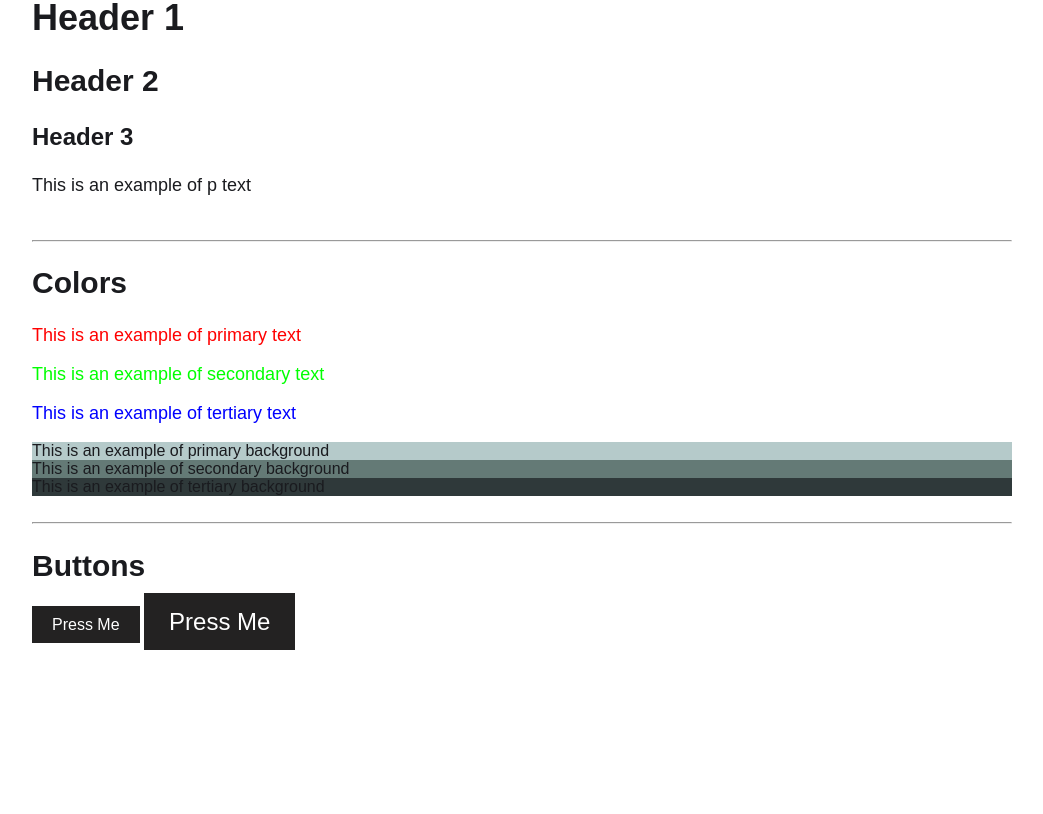
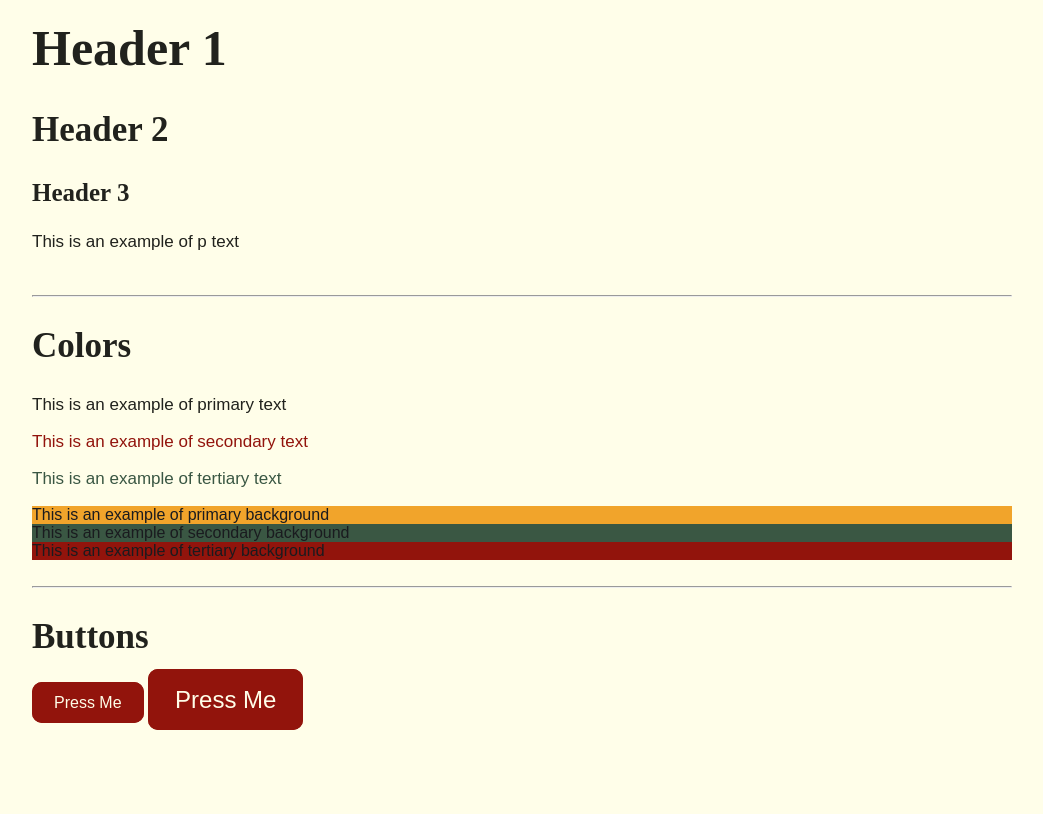
Before and after one commit to EHB-MCT/fullprojects1-ugent-ugent4, a plain HTML site: page Sprint 1/Styleguides/Styleguide 3/index.html in a window 1280 px wide. Shown: the part 709-1523 px from the top of the page, without its empty margins (168-1211 px from the left). Before the commit the page ends 1445 px from the top, so only its background shows below. Drawn offline with Linux system fonts and the light colour scheme; a web font is replaced by a local one.

Commit message:
Made buttons, fonts and colours for the third styleguide

```diff
--- a/Sprint 1/Styleguides/Styleguide 3/index.html
+++ b/Sprint 1/Styleguides/Styleguide 3/index.html
@@ -7,10 +7,11 @@
     <meta name="viewport" content="width=device-width, initial-scale=1.0">
     <title>StyleGuide template</title>
     <link rel="stylesheet" href="style.css">
+    <link rel="stylesheet" href="https://use.typekit.net/mno2khj.css">
 </head>
 
 <body>
-    <div class="bg-soft-gray">
+    <div class="bg-blue">
         <div class="center-text">
             <h1>Style Guide</h1>
             <p>Testing the limits</p>
@@ -21,7 +22,6 @@
         <div class="outlined-text">
             <h2>Fonts</h2>
             <p>This is an example of the primary font.</p>
-            <p><span class="fontSecondary">This is an example of the secondary font.</span></p>
             <br>
 
             <hr>
--- a/Sprint 1/Styleguides/Styleguide 3/style.css
+++ b/Sprint 1/Styleguides/Styleguide 3/style.css
@@ -1,53 +1,73 @@
     /* Define font styles */
     body {
       margin: 0px;
-        font-family: Montserrat, sans-serif;
+      color: #21221D;
+      font-family: ff-tisa-sans-web-pro, sans-serif;
     }
-      h1, h2, h3, h4, h5, h6 {
-        font-family: Montserrat, sans-serif;
+
+    h1,
+    h2,
+    h3,
+    h4,
+    h5,
+    h6 {
+      color: #21221D;
+      font-family: malaga, serif;
     }
-      .fontSecondary {
-        font-family: "Georgia", monospace;
+
+    p {
+      color: #21221D;
+      font-family: ff-tisa-sans-web-pro, sans-serif;
     }
 
     /* Define font sizes */
     h1 {
-        font-size: 36px;
+      font-size: 50px;
     }
+
     h2 {
-        font-size: 30px;
+      font-size: 35px;
     }
+
     h3 {
-        font-size: 24px;
+      font-size: 25px;
     }
+
     p {
-        font-size: 18px;
+      font-size: 17px;
     }
 
     /* Define colors */
     .primary {
-        color: #ff0000;
+      color: #21221D;
     }
+
     .secondary {
-        color: #00ff00;
+      color: #92140C;
     }
+
     .tertiary {
-        color: #0000ff;
+      color: #3A5743;
     }
+
     .bg-primary {
-        background-color: #b5caca;
+      background-color: #F1A42B;
     }
+
     .bg-secondary {
-        background-color: #647a76;
+      background-color: #3A5743;
     }
+
     .bg-tertiary {
-        background-color: #2f393a;
+      background-color: #92140C;
     }
-      .bg-soft-gray {
-        background-color: #232222;
+
+    .bg-blue {
+      background-color: #1E64C8;
     }
-      .bg-soft-white{
-        background-color: white;
+
+    .bg-soft-white {
+      background-color: #FFFEE9;
     }
 
     /* Define button styles */
@@ -56,25 +76,44 @@
       text-decoration: none;
       border-radius: 0;
     }
-        .smallbtn {
-        background-color: #232222;
+
+    .smallbtn,
+    .bigbtn {
+      background-color: #92140C;
+      color: #FFFEE9;
       padding: 10px 20px;
+      border-radius: 10px;
+      border: none;
+      transition: all 0.3s ease;
+      border: 2px solid #92140C;
     }
+
     .bigbtn {
-        background-color: #232222;
       padding: 15px 25px;
       font-size: 24px;
+    }
+
+    .smallbtn:hover,
+    .bigbtn:hover {
+      background-color: #FFFEE9;
+      color: #92140C;
+      border: 2px solid #92140C;
     }
 
     /* Style for the text in the middle of the page */
     .center-text {
       text-align: center;
-        color: white;
       padding: 100px;
       margin: 0px;
     }
-      .outlined-text{
-        text-align:left;
+
+    .center-text h1,
+    .center-text p {
+      color: #FFFEE9;
+    }
+
+    .outlined-text {
+      text-align: left;
       color: #1a1b1f;
       padding: 100px;
       margin: 0px;
```
Lines whose indentation alone changed are shown as unchanged.
